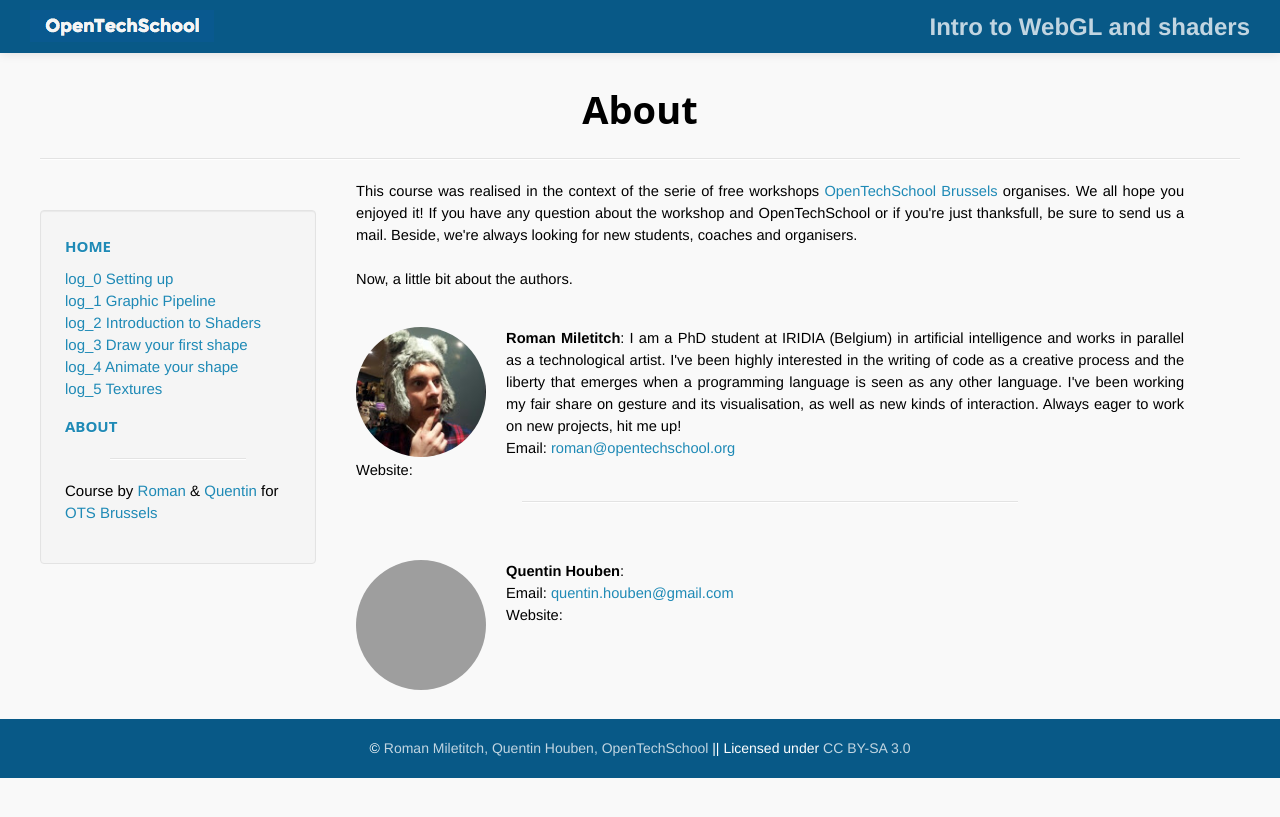
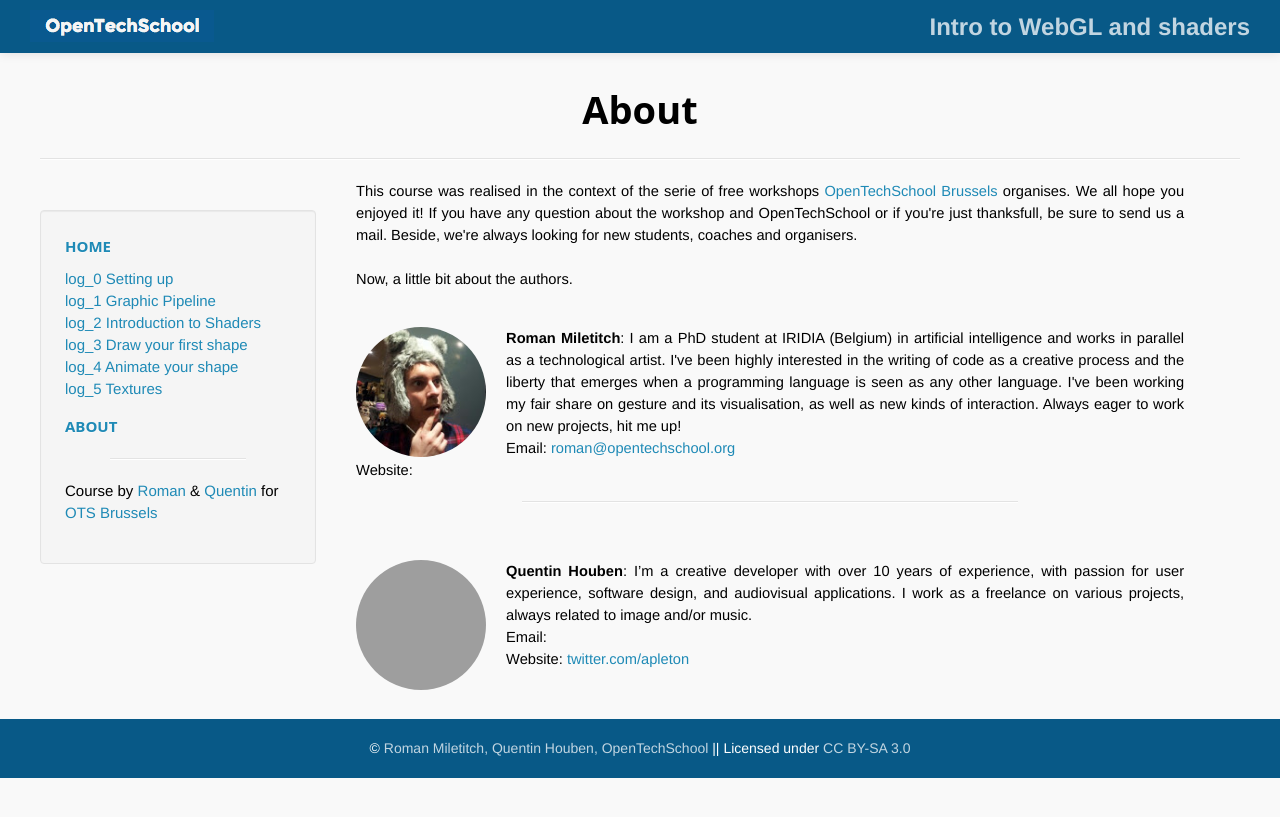
Before and after one commit to OpenTechSchool-Brussels/intro-to-webGL-and-shaders, a Jekyll site: the page built from about.html, in a window 1280 px wide. Shown: the top 817 px of the page. Built offline with Jekyll 4.4.1, drawn with Linux system fonts in a browser that asks for light colours.

Commit message:
Update authors.yml

```diff
--- a/_data/authors.yml
+++ b/_data/authors.yml
@@ -5,6 +5,6 @@
   bio: I am a PhD student at IRIDIA (Belgium) in artificial intelligence and works in parallel as a technological artist. I've been highly interested in the writing of code as a creative process and the liberty that emerges when a programming language is seen as any other language. I've been working my fair share on gesture and its visualisation, as well as new kinds of interaction. Always eager to work on new projects, hit me up!
 - firstname: Quentin
   lastname: Houben
-  email: quentin.houben@gmail.com
-  website:
-  bio:
+  email:
+  website: twitter.com/apleton
+  bio: I’m a creative developer with over 10 years of experience, with passion for user experience, software design, and audiovisual applications. I work as a freelance on various projects, always related to image and/or music.
```
